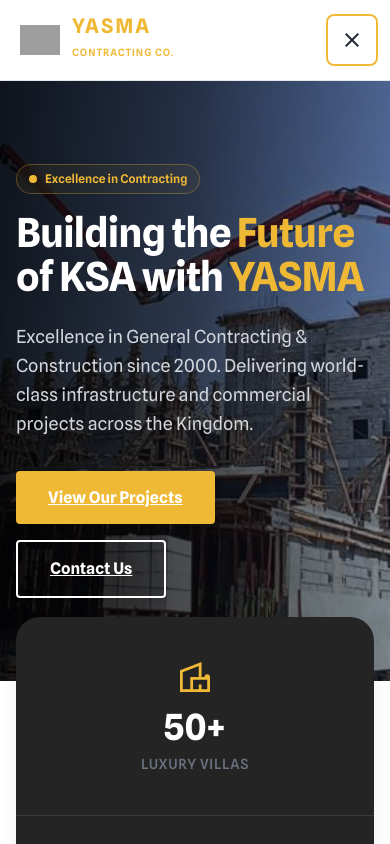
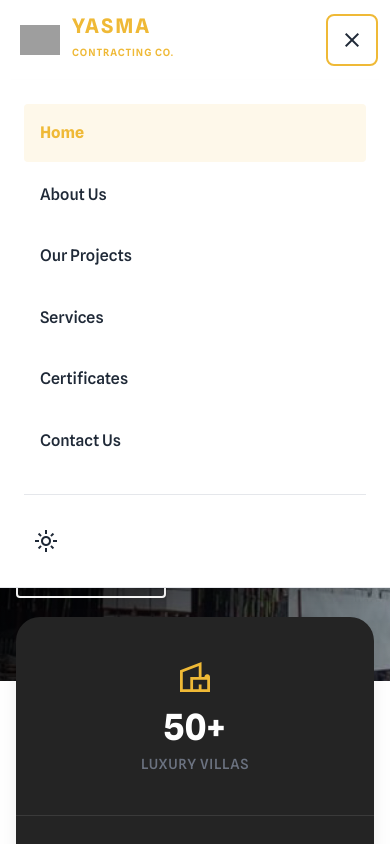
Before and after one commit to AbdallahElamin/yasma-web-app-Stitch, a website: page index.html in a window 390 px wide. Both pictures are taken after a click on the button "menu". Shown: the top 844 px of the page. Drawn offline with nearby package versions, Linux system fonts and the light colour scheme; grey boxes are pictures that could not be loaded.

Commit message:
fix(navigation,contact): resolve mobile menu z-index and update footer links
- Fix mobile navigation z-index layering by adding --z-mobile-menu CSS variable set to 9999
- Apply z-index variable to .mobile-menu to ensure it appears above all page content
- Add box-shadow and max-height constraints to mobile menu for proper visibility and scrolling
- Update Contact_Us.html footer links to point to actual pages (About Us, Our Projects, Services)
- Replace placeholder map link with functional Google Maps URL
- Update copyright year from 2024 to 2026
- Fix color variable reference from --color-gray-300 to --color-black-300 for text consistency
- Update tasks.md to mark mobile navigation z-index fix as completed
- Ensure mobile menu is not clipped by parent containers with overflow handling

```diff
--- a/css/styles.css
+++ b/css/styles.css
@@ -128,6 +128,7 @@
     --z-modal: 1050;
     --z-popover: 1060;
     --z-tooltip: 1070;
+    --z-mobile-menu: 9999; /* Ensure mobile menu is always on top */
 }
 
 /* ===================================
@@ -270,7 +271,7 @@
 .header-nav {
     position: sticky;
     top: 0;
-    z-index: 50;
+    z-index: var(--z-sticky);
     width: 100%;
     background-color: rgba(255, 255, 255, 0.9);
     backdrop-filter: blur(12px);
@@ -480,6 +481,7 @@
     top: 5rem;
     left: 0;
     right: 0;
+    z-index: var(--z-mobile-menu); /* Use highest z-index to ensure visibility above all content */
     background-color: var(--color-surface);
     border-bottom: 1px solid var(--color-border);
     padding: var(--spacing-lg);
@@ -487,6 +489,10 @@
     opacity: 0;
     transition: transform var(--transition-normal), opacity var(--transition-normal);
     pointer-events: none;
+    box-shadow: var(--shadow-lg);
+    /* Ensure menu is not clipped by parent containers */
+    max-height: calc(100vh - 5rem);
+    overflow-y: auto;
 }
 
 .mobile-menu.active {
@@ -705,7 +711,7 @@
     margin-bottom: var(--spacing-xl);
     font-size: var(--font-size-lg);
     line-height: var(--line-height-relaxed);
-    color: var(--color-gray-300);
+    color: var(--color-black-300);
 }
 
 @media (min-width: 481px) {
```
Also changed, not shown: Contact_Us.html (+5 -4 lines), .kiro/specs/website-modernization/tasks.md.
